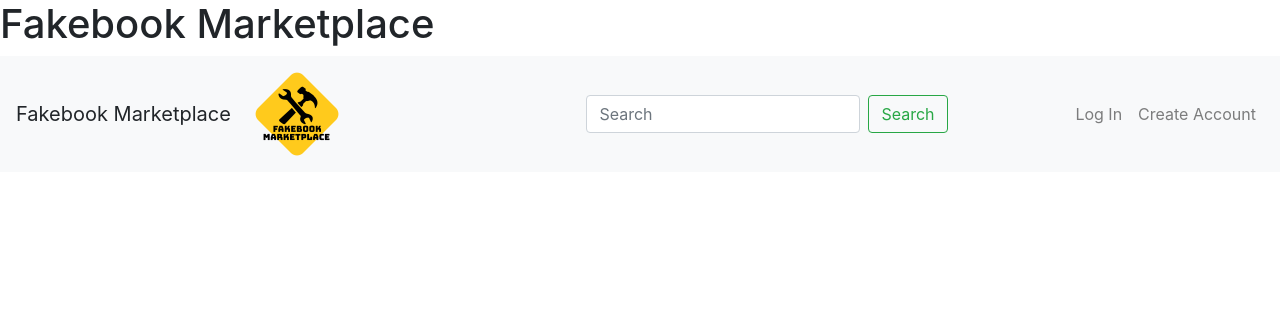
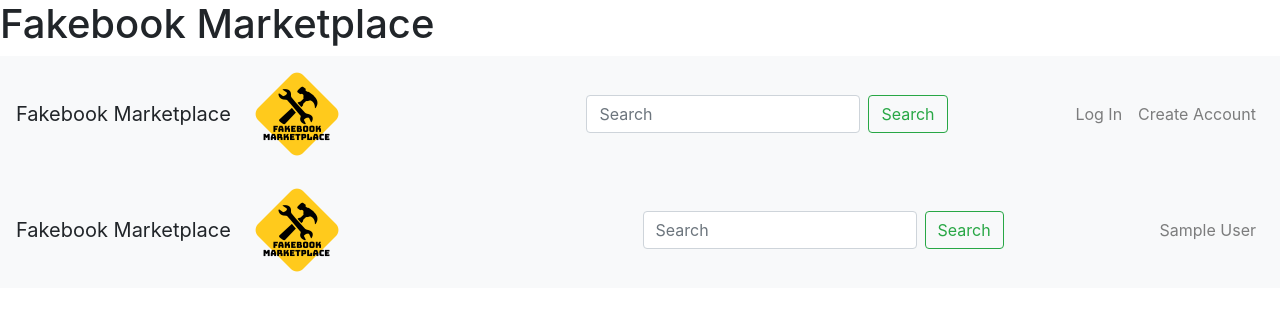
Before and after one commit to danherre/fakebook-marketplace, a plain HTML site: page frontend/index.html in a window 1280 px wide. Drawn offline with nearby package versions, Linux system fonts and the light colour scheme.

Commit message:
added second navbar

```diff
--- a/frontend/index.html
+++ b/frontend/index.html
@@ -27,5 +27,26 @@
             </ul>
         </div>
       </nav>
+      <nav class="navbar navbar-expand-lg navbar-light bg-light">
+        <a class="navbar-brand">Fakebook Marketplace</a>
+        <img src="images/497GoodLogo.png" height="100" width="100">
+        <button class="navbar-toggler" type="button" data-toggle="collapse" data-target="#navbarSupportedContent" aria-controls="navbarSupportedContent" aria-expanded="false" aria-label="Toggle navigation">
+          <span class="navbar-toggler-icon"></span>
+        </button>
+
+        <div class="collapse navbar-collapse" id="navbarSupportedContent">
+            <ul class="navbar-nav ml-auto mr-auto"></ul>
+                <form class="form-inline my-2">
+                    <input class="form-control mr-2" type="search" placeholder="Search" aria-label="Search">
+                    <button class="btn btn-outline-success my-2" type="submit">Search</button>
+                </form>
+            </ul>
+            <ul class="navbar-nav ml-auto">
+                <li class="nav-item">
+                <a class="nav-link">Sample User</a>
+                </li>
+            </ul>
+        </div>
+      </nav>
 </body>
 </html>
```
